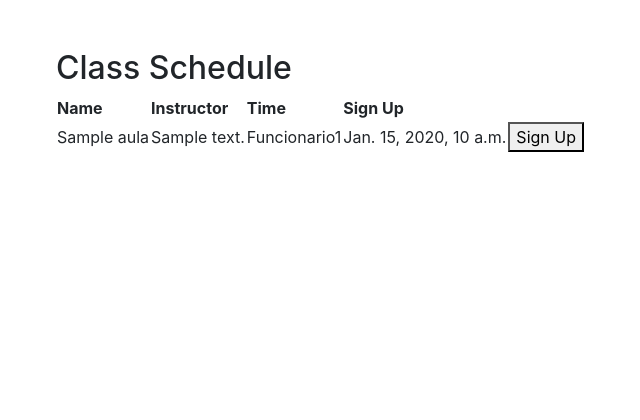
After one commit to jeafonso/diam, a Django app: page /fitness/desafios in a window 1280 px wide. The commit adds this page. Shown: the part 701-1121 px from the top of the page, without its empty margins (29-669 px from the left). Run offline with Django 5.2, Linux system fonts and the light colour scheme; data comes from the database, SQL or seed files in the repository; tables that the repository leaves empty hold one stand-in row (values such as "Sample post"); some libraries are stand-ins or nearby versions.

```diff
--- a/fitness/templates/fitness/index.html
+++ b/fitness/templates/fitness/index.html
@@ -62,7 +62,7 @@
                             Cria o teu perfil personalizado para acompanhar o teu progresso, definir metas e interagir com outros membros da comunidade.
                         </p>
                         <br> <!-- Adding space between the h2 and the text -->
-                        <h2>2. Agendamento de Aulas e Treinos</h2>
+                        <h2><a href = "{% url 'fitness:class_page' %}">2. Agendamento de Aulas e Treinos</a></h2>
                         <p>
                             Reserva o teu lugar em aulas de fitness e treinos especiais para maximizar os teus resultados e manter-te motivado.
                         </p>
--- /dev/null
+++ b/fitness/templates/fitness/marcar_aulas.html
@@ -0,0 +1,31 @@
+<!-- class_schedule.html -->
+{% extends './index.html' %}
+
+{% block content %}
+<h2>Class Schedule</h2>
+<table>
+    <thead>
+        <tr>
+            <th>Name</th>
+            <th>Instructor</th>
+            <th>Time</th>
+            <th>Sign Up</th>
+        </tr>
+    </thead>
+    <tbody>
+        {% for aula in aulas %}
+        <tr>
+            <td>{{ aula.nome }}</td>
+            <td>{{ aula.descricao }}</td>
+            <td>{{ aula.instrutor }}</td>
+            <td>{{ aula.horario }}</td>
+            <td>
+                <a href="{% url 'fitness:class_signup' aula.id %}">
+                    <button type="submit">Sign Up</button>
+                </a>
+            </td>
+        </tr>
+        {% endfor %}
+    </tbody>
+</table>
+{% endblock %}
--- a/fitness/urls.py
+++ b/fitness/urls.py
@@ -24,4 +24,8 @@ urlpatterns = [
     path('forum/<int:post_id>', views.post_detalhes, name='post_detalhes'),
     # ex: fitness/forum/11/comment
     path('forum/<int:post_id>/comment', views.create_comentario, name='create_comentario'),
+
+    path('signup/<int:aula_id>/', views.class_signup, name='class_signup'),
+
+    path('desafios', views.class_page, name='class_page')
 ]
--- a/fitness/views.py
+++ b/fitness/views.py
@@ -1,4 +1,4 @@
-from django.shortcuts import get_object_or_404, render
+from django.shortcuts import get_object_or_404, render, redirect
 from django.http import Http404, HttpResponse, HttpResponseRedirect
 from django.template import loader
 from django.urls import reverse
@@ -34,6 +34,24 @@ def index(request):
     if utilizador:
         context = {'utilizador': utilizador}
     return render(request, 'fitness/index.html', context)
+
+
+def class_page(request):
+    aulas = Aula.objects.all()
+    return render(request, 'fitness/marcar_aulas.html', {"aulas": aulas})
+
+
+def class_signup(request, aula_id):
+    aula = Aula.objects.get(id=aula_id)
+    if request.user.is_authenticated and request.method == 'POST':
+        if aula.participantes.count() < aula.max_participantes:
+            aula.participantes.add(request.user)
+            return render(request, 'fitness/marcar_aulas.html')  # Redirect to class schedule page
+        else:
+            error_message = "Class is full!"
+            return render(request, 'fitness/signup_error.html', {'error_message': error_message})
+    else:
+        return render(request, 'fitness/pagina_login.html')
 
 
 def forum(request):
```
